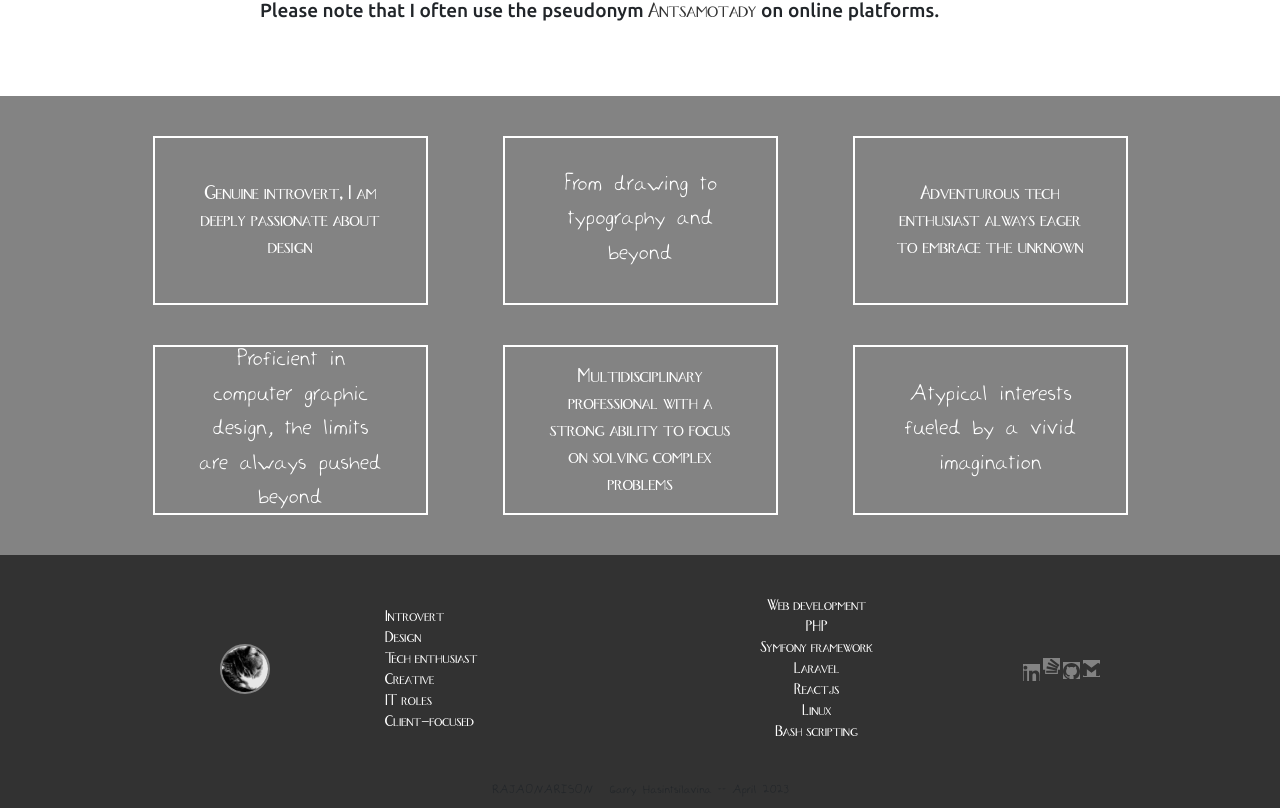
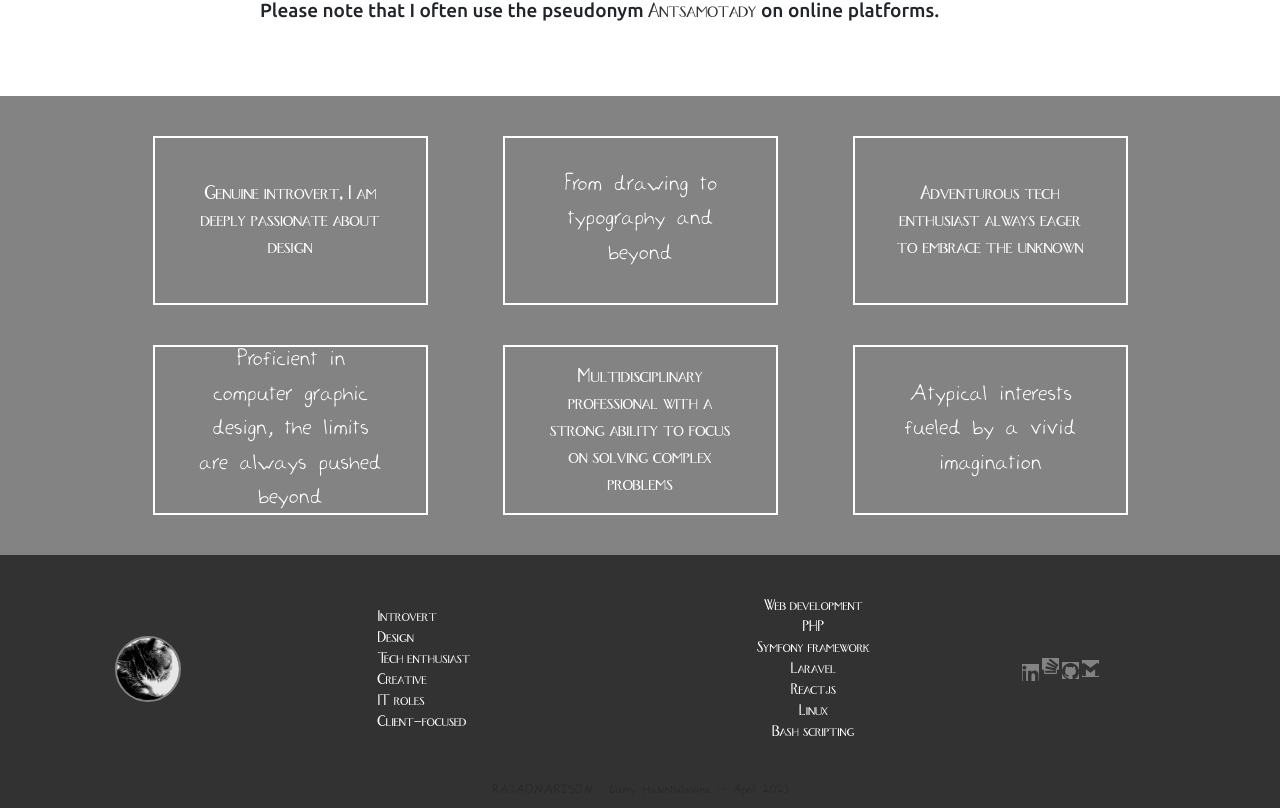
Before and after one commit to Antsamotady/ResumePortfolio, a React (Create React App) app: page /contact in a window 1280 px wide. Shown: the part 946-1754 px from the top of the page. Built offline with nearby package versions, Linux system fonts and the light colour scheme.

Commit message:
Footer layout reshape

```diff
--- a/src/Components/Footer.js
+++ b/src/Components/Footer.js
@@ -18,7 +18,7 @@ function Footer() {
     <div className="app-footer">
       <div className="app-container">
         <div className="footer-body">
-          <div className="footer-logo"><img className="tsifoh-logo" src={tsifoh} alt="" /></div>
+          <div className="footer-logo"><img className="tsifoh-logo-footer" src={tsifoh} alt="" /></div>
           <div className="line-column">
             <span>Introvert</span>
             <span><a href="https://tsl-portfolio.netlify.app/">Design</a></span>
--- a/src/Stylesheets/footer.css
+++ b/src/Stylesheets/footer.css
@@ -13,7 +13,6 @@
 }
 .footer-body div:nth-child(1) {
     flex-basis: 25%;
-    margin-right: .5rem;
 }
 .footer-body div:nth-child(2) {
     flex-basis: 28%;
@@ -28,7 +27,7 @@
     font-size: 2rem;
 
     display: flex;
-    justify-content: center;
+    justify-content: flex-start;
     align-items: center;
 }
 .line-column {
@@ -111,3 +110,10 @@
 .author-part span {
     padding: 0 0.4rem;
 }
+.tsifoh-logo-footer {
+    vertical-align: unset;
+    border-radius: 50%;
+    width: 66px;
+    height: 66px;
+    border: 2px solid var(--color-bg-middle);
+}
```
